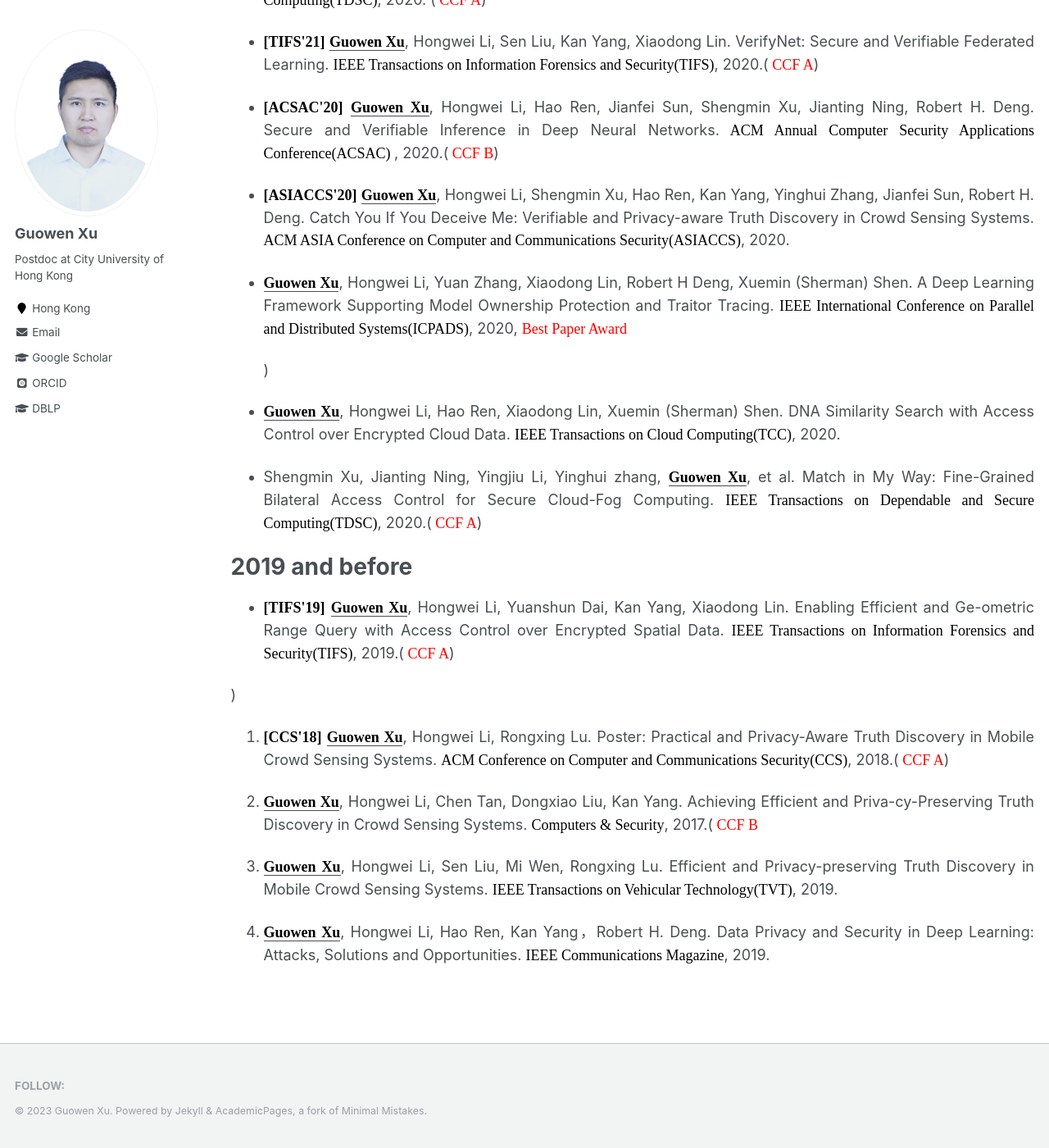
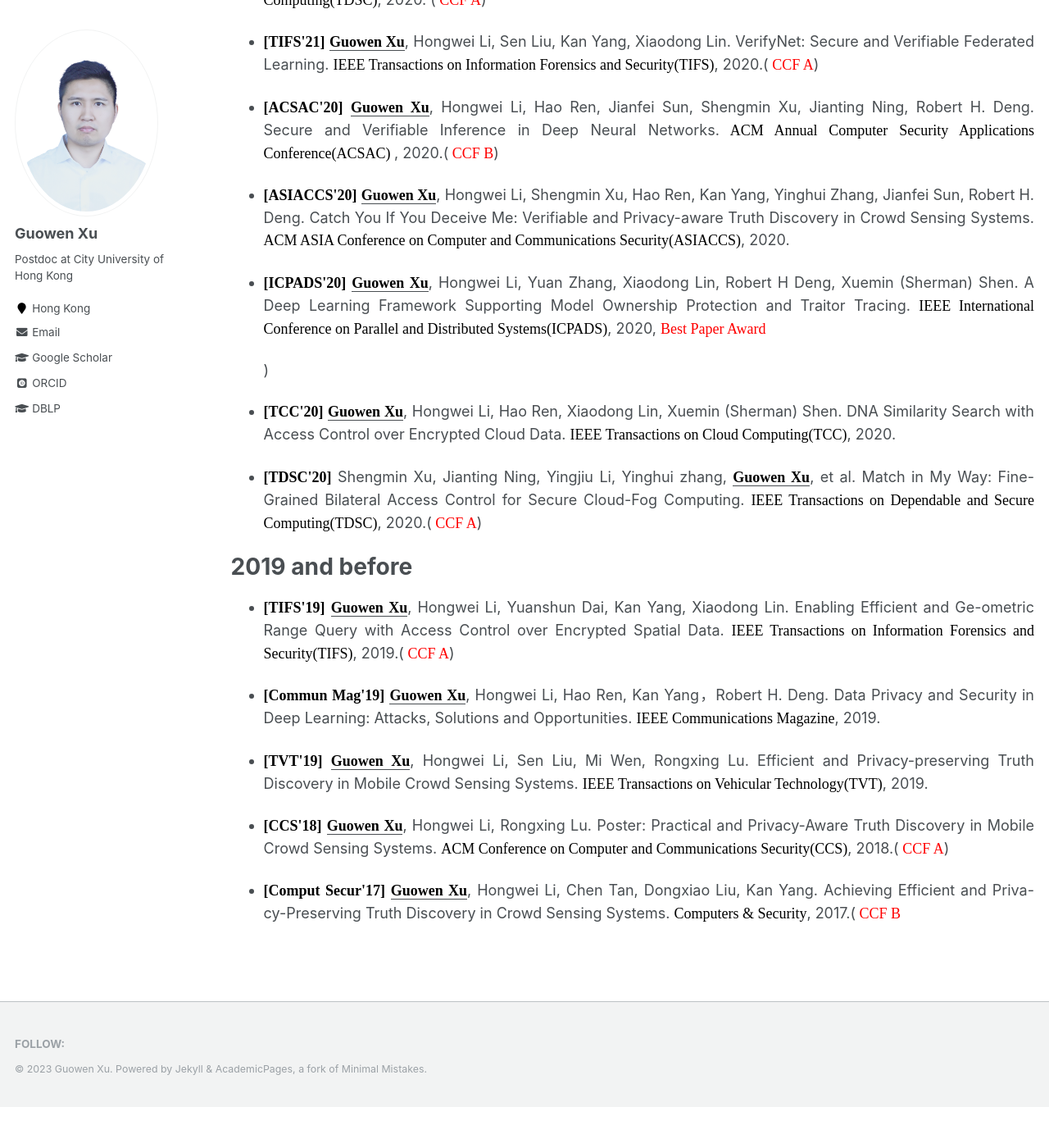
Before and after one commit to Guowen-xu/guowen-xu.github.io, a Jekyll site: the page built from _pages/publications.md, in a window 1280 px wide and 1400 px high, scrolled down 3831 px. Shown: the whole window at 82% size. Built offline with Jekyll 4.4.1, drawn with Linux system fonts in a browser that asks for light colours; some web fonts are replaced; after the commit the page ends 5181 px from its top, so only the background shows below that.

Commit message:
Update publications.md

```diff
--- a/_pages/publications.md
+++ b/_pages/publications.md
@@ -96,32 +96,24 @@ You can find my articles on my [Google Scholar](https://scholar.google.com.hk/ci
 
 * <p align="justify"> <b><font face="Times New Roman" color=black size=4> [ASIACCS'20]</font></b> <u><b><font face="Times New Roman" color=black size=4> Guowen Xu</font></b></u>, Hongwei Li, Shengmin Xu, Hao Ren, Kan Yang, Yinghui Zhang, Jianfei Sun, Robert H. Deng. Catch You If You Deceive Me: Verifiable and Privacy-aware Truth Discovery in Crowd Sensing Systems. <font face="Times New Roman" color=black size=4> ACM ASIA Conference on Computer and Communications Security(ASIACCS)</font>, 2020.
 
-* <p align="justify"><u><b><font face="Times New Roman" color=black size=4> Guowen Xu</font></b></u>, Hongwei Li, Yuan Zhang, Xiaodong Lin, Robert H Deng, Xuemin (Sherman) Shen. A Deep Learning Framework Supporting Model Ownership Protection and Traitor Tracing. <font face="Times New Roman" color=black size=4>  IEEE International Conference on Parallel and Distributed Systems(ICPADS)</font>, 2020, <font face="Times New Roman" color=red size=4> Best Paper Award</font></p>
+* <p align="justify"><b><font face="Times New Roman" color=black size=4> [ICPADS'20]</font></b> <u><b><font face="Times New Roman" color=black size=4> Guowen Xu</font></b></u>, Hongwei Li, Yuan Zhang, Xiaodong Lin, Robert H Deng, Xuemin (Sherman) Shen. A Deep Learning Framework Supporting Model Ownership Protection and Traitor Tracing. <font face="Times New Roman" color=black size=4>  IEEE International Conference on Parallel and Distributed Systems(ICPADS)</font>, 2020, <font face="Times New Roman" color=red size=4> Best Paper Award</font></p>
 )
 
-* <p align="justify"><u><b><font face="Times New Roman" color=black size=4> Guowen Xu</font></b></u>, Hongwei Li, Hao Ren, Xiaodong Lin, Xuemin (Sherman) Shen. DNA Similarity Search with Access Control over Encrypted Cloud Data. <font face="Times New Roman" color=black size=4> IEEE Transactions on Cloud Computing(TCC)</font>, 2020.
+* <p align="justify"><b><font face="Times New Roman" color=black size=4> [TCC'20]</font></b> <u><b><font face="Times New Roman" color=black size=4> Guowen Xu</font></b></u>, Hongwei Li, Hao Ren, Xiaodong Lin, Xuemin (Sherman) Shen. DNA Similarity Search with Access Control over Encrypted Cloud Data. <font face="Times New Roman" color=black size=4> IEEE Transactions on Cloud Computing(TCC)</font>, 2020.
 
-* <p align="justify">Shengmin Xu, Jianting Ning, Yingjiu Li, Yinghui zhang, <u><b><font face="Times New Roman" color=black size=4> Guowen Xu</font></b></u>, et al. Match in My Way: Fine-Grained Bilateral Access Control for Secure Cloud-Fog Computing. <font face="Times New Roman" color=black size=4> IEEE Transactions on Dependable and Secure Computing(TDSC)</font>, 2020.(<font face="Times New Roman" color=red size=4> CCF A</font>)
+* <p align="justify"><b><font face="Times New Roman" color=black size=4> [TDSC'20]</font></b> Shengmin Xu, Jianting Ning, Yingjiu Li, Yinghui zhang, <u><b><font face="Times New Roman" color=black size=4> Guowen Xu</font></b></u>, et al. Match in My Way: Fine-Grained Bilateral Access Control for Secure Cloud-Fog Computing. <font face="Times New Roman" color=black size=4> IEEE Transactions on Dependable and Secure Computing(TDSC)</font>, 2020.(<font face="Times New Roman" color=red size=4> CCF A</font>)
 
 # 2019 and before
 
 * <p align="justify"> <b><font face="Times New Roman" color=black size=4> [TIFS'19]</font></b> <u><b><font face="Times New Roman" color=black size=4> Guowen Xu</font></b></u>, Hongwei Li, Yuanshun Dai, Kan Yang, Xiaodong Lin. Enabling Efficient and Ge-ometric Range Query with Access Control over Encrypted Spatial Data. <font face="Times New Roman" color=black size=4> IEEE Transactions on Information Forensics and Security(TIFS)</font>,  2019.(<font face="Times New Roman" color=red size=4> CCF A</font>)
 
-)
-18. <p align="justify"> <b><font face="Times New Roman" color=black size=4> [CCS'18]</font></b> <u><b><font face="Times New Roman" color=black size=4> Guowen Xu</font></b></u>, Hongwei Li, Rongxing Lu. Poster: Practical and Privacy-Aware Truth Discovery in Mobile Crowd Sensing Systems.  <font face="Times New Roman" color=black size=4>  ACM Conference on Computer and Communications Security(CCS)</font>, 2018.(<font face="Times New Roman" color=red size=4> CCF A</font>)
+* <p align="justify"> <b><font face="Times New Roman" color=black size=4> [Commun Mag'19]</font></b>  <u><b><font face="Times New Roman" color=black size=4> Guowen Xu</font></b></u>, Hongwei Li, Hao Ren, Kan Yang，Robert H. Deng. Data Privacy and Security in Deep Learning: Attacks, Solutions and Opportunities. <font face="Times New Roman" color=black size=4> IEEE Communications Magazine</font>, 2019.</p>
+
+* <p align="justify">  <b><font face="Times New Roman" color=black size=4> [TVT'19]</font></b> <u><b><font face="Times New Roman" color=black size=4> Guowen Xu</font></b></u>, Hongwei Li, Sen Liu, Mi Wen, Rongxing Lu. Efficient and Privacy-preserving Truth Discovery in Mobile Crowd Sensing Systems. <font face="Times New Roman" color=black size=4> IEEE Transactions on Vehicular Technology(TVT)</font>, 2019.</p>
 
 
 
+* <p align="justify"> <b><font face="Times New Roman" color=black size=4> [CCS'18]</font></b> <u><b><font face="Times New Roman" color=black size=4> Guowen Xu</font></b></u>, Hongwei Li, Rongxing Lu. Poster: Practical and Privacy-Aware Truth Discovery in Mobile Crowd Sensing Systems.  <font face="Times New Roman" color=black size=4>  ACM Conference on Computer and Communications Security(CCS)</font>, 2018.(<font face="Times New Roman" color=red size=4> CCF A</font>)
 
 
-25. <p align="justify"><u><b><font face="Times New Roman" color=black size=4> Guowen Xu</font></b></u>, Hongwei Li, Chen Tan, Dongxiao Liu, Kan Yang. Achieving Efficient and Priva-cy-Preserving Truth Discovery in Crowd Sensing Systems. <font face="Times New Roman" color=black size=4> Computers & Security</font>, 2017.(<font face="Times New Roman" color=red size=4> CCF B</font>
-
-
-
-
-
-
-
-
-24. <p align="justify"><u><b><font face="Times New Roman" color=black size=4> Guowen Xu</font></b></u>, Hongwei Li, Sen Liu, Mi Wen, Rongxing Lu. Efficient and Privacy-preserving Truth Discovery in Mobile Crowd Sensing Systems. <font face="Times New Roman" color=black size=4> IEEE Transactions on Vehicular Technology(TVT)</font>, 2019.</p>
-25. <p align="justify"><u><b><font face="Times New Roman" color=black size=4> Guowen Xu</font></b></u>, Hongwei Li, Hao Ren, Kan Yang，Robert H. Deng. Data Privacy and Security in Deep Learning: Attacks, Solutions and Opportunities. <font face="Times New Roman" color=black size=4> IEEE Communications Magazine</font>, 2019.</p>
+* <p align="justify"> <b><font face="Times New Roman" color=black size=4> [Comput Secur'17]</font></b> <u><b><font face="Times New Roman" color=black size=4> Guowen Xu</font></b></u>, Hongwei Li, Chen Tan, Dongxiao Liu, Kan Yang. Achieving Efficient and Priva-cy-Preserving Truth Discovery in Crowd Sensing Systems. <font face="Times New Roman" color=black size=4> Computers & Security</font>, 2017.(<font face="Times New Roman" color=red size=4> CCF B</font>
```
